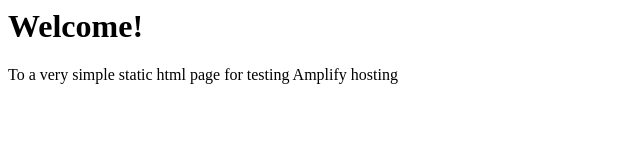
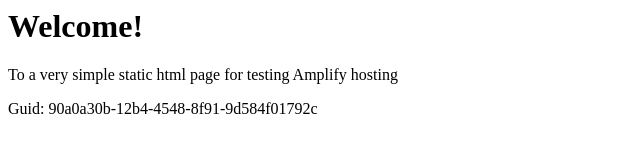
Before and after one commit to aws-aemilia-hkg/Github-PR-Commit-Integration-Test-DoNotTouch-GitHubAutoBuildPrPreviewCanaryTest-v1-prod-ap-east-1, a website: page src/index.html in a window 1280 px wide. Shown: the whole page, without its empty margins (0-640 px from the left). Drawn offline with Linux system fonts and the light colour scheme.

Commit message:
commit from integ tests

```diff
--- a/src/index.html
+++ b/src/index.html
@@ -1,3 +1,5 @@
+
+
 <html lang="en">
 
 <head>
@@ -10,6 +12,6 @@
 <body>
     <h1>Welcome!</h1>
     <p>To a very simple static html page for testing Amplify hosting</p>
-</body>
+    <p>Guid: 90a0a30b-12b4-4548-8f91-9d584f01792c</p></body>
 
 </html>
```
